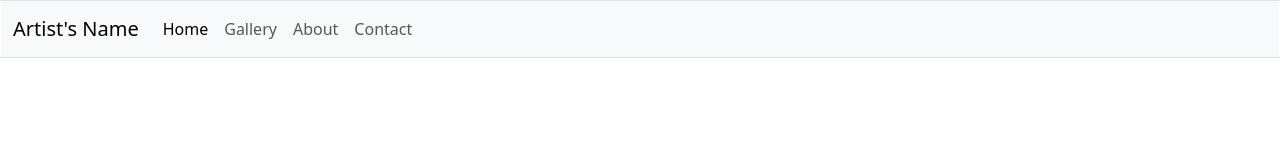
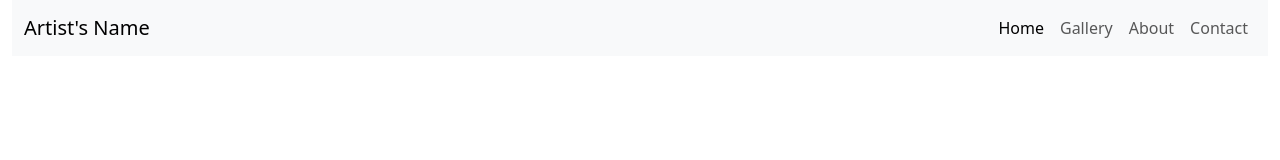
Before and after one commit to tomcow88/teamBrizzle, a plain HTML site: page index.html in a window 1280 px wide. Drawn offline with nearby package versions, Linux system fonts and the light colour scheme.

Commit message:
fix navbar

```diff
--- a/index.html
+++ b/index.html
@@ -11,8 +11,8 @@
 
 <body>
     <header>
-        <div container-fluid>
-            <div class="row vh-20 border">
+        <div class="container-fluid">
+            <div class="row">
                 <div class="col">
                     <nav class="navbar navbar-expand-lg bg-body-tertiary">
                         <div class="container-fluid">
@@ -23,7 +23,7 @@
                                 <span class="navbar-toggler-icon"></span>
                             </button>
                             <div class="collapse navbar-collapse" id="navbarNav">
-                                <ul class="navbar-nav sm-auto">
+                                <ul class="navbar-nav ms-auto">
                                     <li class="nav-item">
                                         <a class="nav-link active" aria-current="page" href="#">Home</a>
                                     </li>
@@ -34,7 +34,7 @@
                                         <a class="nav-link" href="#">About</a>
                                     </li>
                                     <li class="nav-item">
-                                        <a class="nav-link" href="#">Contact</a>
+                                        <a class="nav-link">Contact</a>
                                     </li>
                                 </ul>
                             </div>
```
